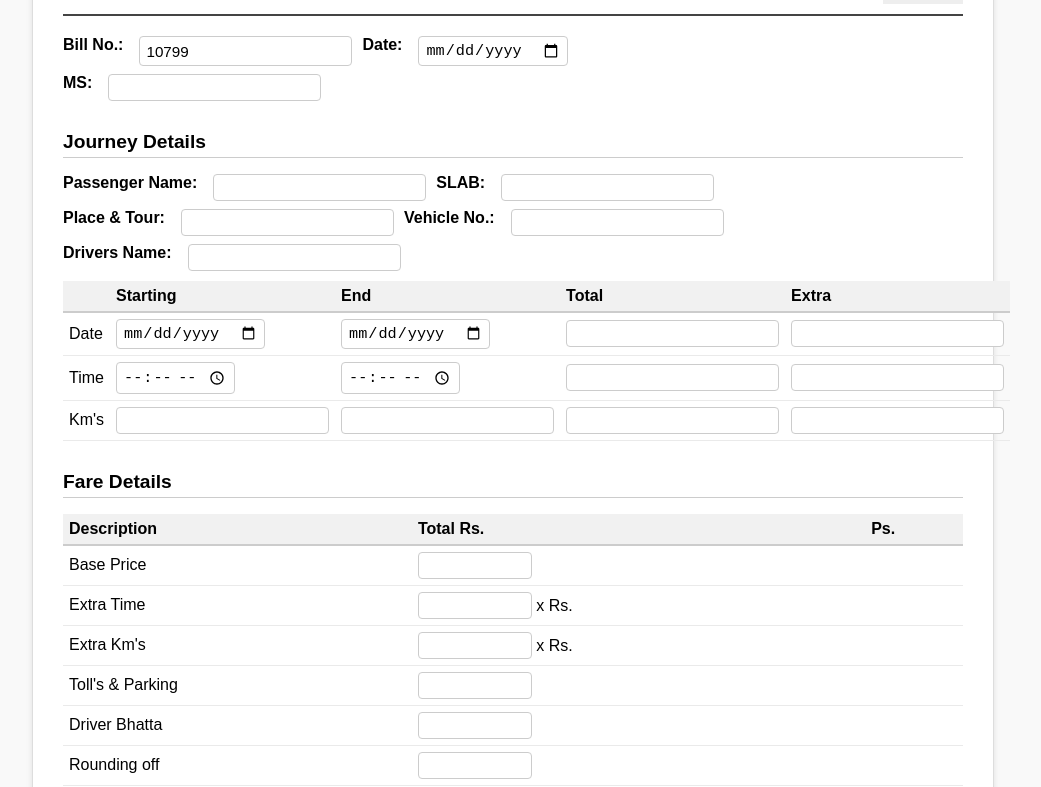
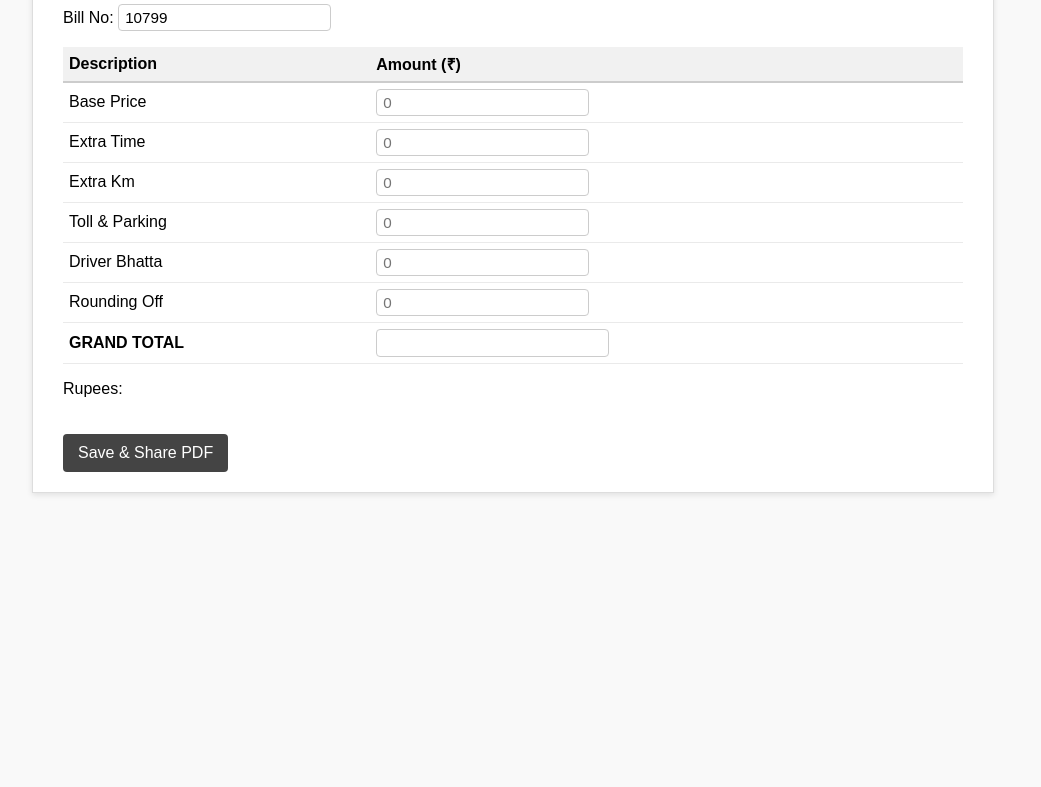
Before and after one commit to rutvikpathak10-bit/K-LEENA-BILL, a plain HTML site: page index.html in a window 1280 px wide. Shown: the part 117-904 px from the top of the page, without its empty margins (127-1168 px from the left). After the commit the page ends 800 px from the top, so only its background shows below. Drawn offline with Linux system fonts and the light colour scheme.

Commit message:
index.html

```diff
--- a/index.html
+++ b/index.html
@@ -2,117 +2,40 @@
 <html lang="en">
 <head>
   <meta charset="UTF-8">
-<meta name="viewport" content="width=device-width, initial-scale=1.0">
-<title>K. Leena Travels Bill</title>
+  <meta name="viewport" content="width=device-width, initial-scale=1">
+  <title>K-Leena Travels Bill</title>
   <link rel="stylesheet" href="style.css">
-<!-- html2pdf library for Save & Share PDF -->
-<script src="https://cdnjs.cloudflare.com/ajax/libs/html2pdf.js/0.10.1/html2pdf.bundle.min.js"></script>
+  <!-- html2pdf -->
+  <script src="https://cdnjs.cloudflare.com/ajax/libs/html2pdf.js/0.9.3/html2pdf.bundle.min.js"></script>
 </head>
 <body>
   <div class="bill-container">
-    <div class="header">
-        <div class="logo">K</div>
-        <div class="company-info">
-            <h1>K. LEENA TRAVELS</h1>
-            <p>#1-10-233/2, Brahmanwadi, Begumpet, Hyderabad-500016</p>
-            <p>9649115838, 9400519838</p>
-        </div>
-        <div class="qr-code"></div>
-    </div>
+    <h1>K-Leena Travels</h1>
+    <p>Bill No: <input type="text" id="bill-no" value="10799"></p>
 
-    <div class="bill-details">
-        <div class="row">
-            <label>Bill No.:</label> <input type="text" id="bill-no" value="10799">
-            <label>Date:</label> <input type="date" id="bill-date">
-        </div>
-        <div class="row">
-            <label>MS:</label> <input type="text">
-        </div>
-    </div>
-
-    <h2>Journey Details</h2>
-    <div class="journey-details">
-        <div class="row">
-            <label>Passenger Name:</label> <input type="text">
-            <label>SLAB:</label> <input type="text">
-        </div>
-        <div class="row">
-            <label>Place & Tour:</label> <input type="text">
-            <label>Vehicle No.:</label> <input type="text">
-        </div>
-        <div class="row">
-            <label>Drivers Name:</label> <input type="text">
-        </div>
     <table>
       <thead>
-                <tr>
-                    <th></th>
-                    <th>Starting</th>
-                    <th>End</th>
-                    <th>Total</th>
-                    <th>Extra</th>
-                </tr>
+        <tr><th>Description</th><th>Amount (₹)</th></tr>
       </thead>
       <tbody>
-                <tr>
-                    <td>Date</td>
-                    <td><input type="date"></td>
-                    <td><input type="date"></td>
-                    <td><input type="text"></td>
-                    <td><input type="text"></td>
-                </tr>
-                <tr>
-                    <td>Time</td>
-                    <td><input type="time"></td>
-                    <td><input type="time"></td>
-                    <td><input type="text"></td>
-                    <td><input type="text"></td>
-                </tr>
-                <tr>
-                    <td>Km's</td>
-                    <td><input type="text"></td>
-                    <td><input type="text"></td>
-                    <td><input type="text"></td>
-                    <td><input type="text"></td>
-                </tr>
-            </tbody>
-        </table>
-    </div>
-
-    <h2>Fare Details</h2>
-    <table class="fare-details">
-        <thead>
-            <tr>
-                <th>Description</th>
-                <th>Total Rs.</th>
-                <th>Ps.</th>
-            </tr>
-        </thead>
-        <tbody>
-            <tr><td>Base Price</td><td><input type="number" class="fare-input" data-rate="1"></td><td></td></tr>
-            <tr><td>Extra Time</td><td><input type="number" class="fare-input" data-rate="1"> x Rs.</td><td></td></tr>
-            <tr><td>Extra Km's</td><td><input type="number" class="fare-input" data-rate="1"> x Rs.</td><td></td></tr>
-            <tr><td>Toll's & Parking</td><td><input type="number" class="fare-input"></td><td></td></tr>
-            <tr><td>Driver Bhatta</td><td><input type="number" class="fare-input"></td><td></td></tr>
-            <tr><td>Rounding off</td><td><input type="number" class="fare-input"></td><td></td></tr>
+        <tr><td>Base Price</td><td><input type="number" class="fare-input" placeholder="0"></td></tr>
+        <tr><td>Extra Time</td><td><input type="number" class="fare-input" placeholder="0"></td></tr>
+        <tr><td>Extra Km</td><td><input type="number" class="fare-input" placeholder="0"></td></tr>
+        <tr><td>Toll & Parking</td><td><input type="number" class="fare-input" placeholder="0"></td></tr>
+        <tr><td>Driver Bhatta</td><td><input type="number" class="fare-input" placeholder="0"></td></tr>
+        <tr><td>Rounding Off</td><td><input type="number" class="fare-input" placeholder="0"></td></tr>
       </tbody>
       <tfoot>
         <tr>
-                <td>GRAND TOTAL:</td>
-                <td colspan="2"><input type="text" id="grand-total" readonly></td>
+          <td><strong>GRAND TOTAL</strong></td>
+          <td><input type="text" id="grand-total" readonly></td>
         </tr>
       </tfoot>
     </table>
 
-    <div class="signature-section">
     <p>Rupees: <span id="rupees-text"></span></p>
-        <p>For K. LEENA TRAVELS</p>
-        <p>For: <input type="text"></p>
-        <p>Manager</p>
-    </div>
 
-    <!-- Save & Share PDF button -->
-    <button id="save-share-btn">Save & Share</button>
+    <button id="save-share-btn">Save & Share PDF</button>
   </div>
 
   <script src="script.js"></script>
```
Lines whose indentation alone changed are shown as unchanged.
